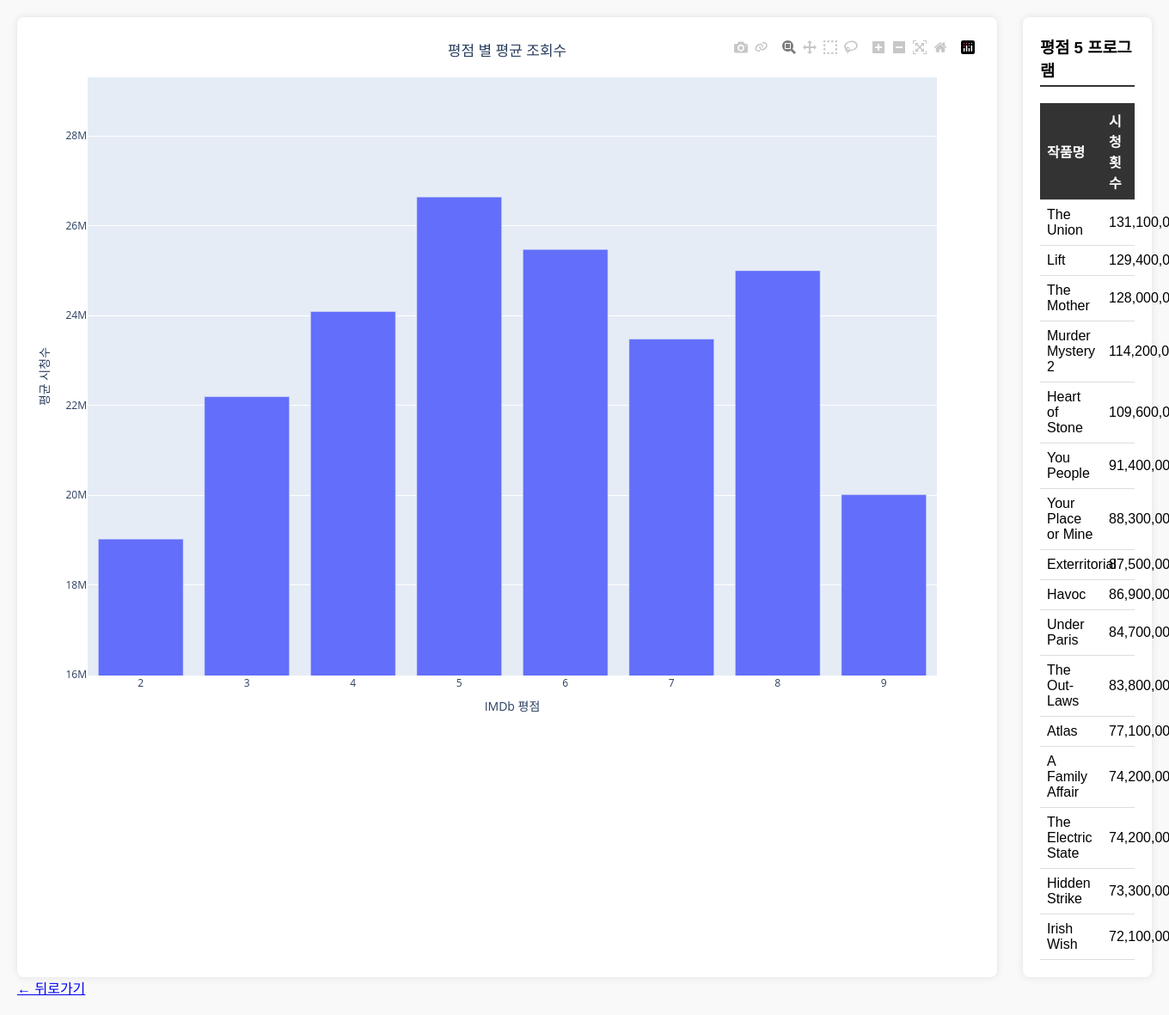
After one commit to JehyunP/DE07_Project01, a Django app: page /rating_views/ in a window 1360 px wide; the page is wider, and only the part inside the window is pictured. The commit adds this page. Shown: that part at 86% size. Run offline with Django 5.2, Linux system fonts and the light colour scheme; data comes from the database, SQL or seed files in the repository; some libraries are stand-ins or nearby versions.

Commit message:
add rating_views page

```diff
--- a/App_file/backend/templates/backends/index.html
+++ b/App_file/backend/templates/backends/index.html
@@ -66,7 +66,7 @@
     </section>
 
     <!-- 3. 평점 vs 조회수 -->
-    <section class="content-section container">
+    <section class="content-section container" onclick="location.href='{% url 'backends:rating_views' %}'" style="cursor: pointer;">
         <div class="card shadow content-card">
             <div class="card-header">평점 vs 조회수</div>
             <div class="card-body">
--- /dev/null
+++ b/App_file/backend/templates/backends/rating_views.html
@@ -0,0 +1,118 @@
+
+{% load humanize %}
+<head>
+    <script src="https://cdn.plot.ly/plotly-latest.min.js"></script>
+    <style>
+        body {
+            font-family: sans-serif;
+            margin: 0;
+            padding: 20px;
+            background-color: #f9f9f9;
+        }
+        .container {
+            display: flex;
+            gap: 30px;
+        }
+        .left-panel {
+            flex: 2;
+            background-color: white;
+            padding: 20px;
+            border-radius: 8px;
+            box-shadow: 0 0 10px rgba(0,0,0,0.1);
+            max-width: 1100px;
+            max-height: 1300px;
+            text-align: center;
+        }
+        .right-panel {
+            flex: 1;
+            background-color: white;
+            padding: 20px;
+            border-radius: 8px;
+            box-shadow: 0 0 10px rgba(0,0,0,0.1);
+        }
+        .right-panel h3 {
+            margin-top: 0;
+            border-bottom: 2px solid #333;
+            padding-bottom: 5px;
+        }
+        .program-table {
+            width: 100%;
+            table-layout: fixed;
+            border-collapse: collapse;
+        }
+        .program-table th:nth-child(1), .program-table td:nth-child(1) {
+            width: 70%;
+        }
+        .program-table th:nth-child(2), .program-table td:nth-child(2) {
+            width: 30%;
+        }
+
+        .program-table th, .program-table td {
+            padding: 8px;
+            border-bottom: 1px solid #ddd;
+            text-overflow: ellipsis;
+            text-align: left;
+        }
+        .program-table th {
+            background-color: #333;
+            color: white;
+        }
+    </style>
+</head>
+
+<body>
+    <div class="container">
+        <div class="left-panel">
+            <div style="display: inline-block;">
+                {{ chart|safe }}
+            </div>
+        </div>
+
+        <div class="right-panel">
+            <h3 id="rating-title">평점 {{ top_rating }} 프로그램</h3>
+            <table class="program-table" id="program-table">
+                <thead>
+                    <tr>
+                    <th>작품명</th>
+                    <th>시청 횟수</th>
+                    </tr>
+                </thead>
+                <tbody>
+                    {% for p in top_programs %}
+                    <tr>
+                        <td>{{ p.program__title }}</td>
+                        <td>{{ p.views|intcomma }}</td>
+                    </tr>
+                    {% endfor %}
+                </tbody>
+            </table>
+        </div>
+    </div>
+    <script>
+    const programsByRating = {{ programs_by_rating|safe }};
+    const plot = document.querySelector('.plotly-graph-div');
+
+    plot.on('plotly_click', function(data) {
+        const rating = data.points[0].x;
+        const programList = programsByRating[rating] || [];
+
+        document.getElementById('rating-title').innerText = `평점 ${rating}점대 프로그램`;
+
+        const tbody = document.getElementById('program-table').querySelector('tbody');
+        tbody.innerHTML = '';
+
+        programList.forEach(p => {
+            const row = document.createElement('tr');
+            row.innerHTML = `<td>${p.program__title}</td><td>${p.views.toLocaleString()}</td>`;
+            tbody.appendChild(row);
+        });
+    });
+
+    </script>
+    <!-- 카드형 뒤로가기 버튼 -->
+    <a href="{% url 'backends:genreTrend' %}" class="back-card">
+        <div class="back-card-body">
+            ← 뒤로가기
+        </div>
+    </a>
+</body>
--- a/App_file/backend/urls.py
+++ b/App_file/backend/urls.py
@@ -9,4 +9,6 @@ urlpatterns = [
     path('genreTrend/', views.genreTrend, name='genreTrend'),
     path('genreDetail/', views.genreDetail, name='genreDetail'),
     path('ottplatformTrend/', views.ottplatformTrend, name='ottplatformTrend'),
+    path('rating_views/', views.rating_views, name='rating_views'),
+
 ]
--- a/App_file/backend/views.py
+++ b/App_file/backend/views.py
@@ -8,8 +8,8 @@ import ast
 from django.shortcuts import render, get_object_or_404
 
 # Django ORM 기능
-from django.db.models import Sum, Count, F, FloatField, Window
-from django.db.models.functions import Cast, RowNumber
+from django.db.models import Sum, Count, F, FloatField, Window, Avg
+from django.db.models.functions import Cast, RowNumber, Floor
 
 # 데이터 분석 / 시각화 라이브러리
 import pandas as pd
@@ -388,3 +388,32 @@ def ottplatformTrend(request):
         'title': 'OTT 플랫폼 시장 분석',
         'first_half': next(iter(images_by_half.keys()), None)
     })
+
+def rating_views(request):
+    data = Performance.objects.annotate(IMDb_rating=Floor('imdb')).values('IMDb_rating').annotate(avg_views=Avg('views')).order_by('IMDb_rating')
+    max_avg_views = data.order_by('-avg_views')[0].get('avg_views')
+    top_rating = int(max(data, key=lambda x: x['avg_views'])['IMDb_rating'])
+
+    programs_by_rating = {}
+    for rating in range(0, 11):
+        programs = (
+            Performance.objects
+            .annotate(int_rating=Floor('imdb'))
+            .filter(int_rating=rating)
+            .select_related('program')
+            .order_by('-views')
+            .values('program__title', 'views')
+        )[:16]
+
+        programs_by_rating[rating] = list(programs)
+
+    top_programs = programs_by_rating.get(top_rating, [])
+
+    fig = px.bar(data, x='IMDb_rating', y='avg_views', title='평점 별 평균 조회수')
+    fig.update_layout(title_x=0.5, autosize=True, height=800, width=1100, margin=dict(t=50, b=50, l=50, r=50))
+    fig.update_yaxes(range=[max_avg_views*0.6, max_avg_views*1.1], title='평균 시청수')
+    fig.update_xaxes(title='IMDb 평점')
+
+    chart_html = fig.to_html(full_html=False)
+
+    return render(request, 'backends/rating_views.html', {'chart': chart_html, 'programs_by_rating':programs_by_rating, 'top_programs':top_programs, 'top_rating':top_rating})
```
